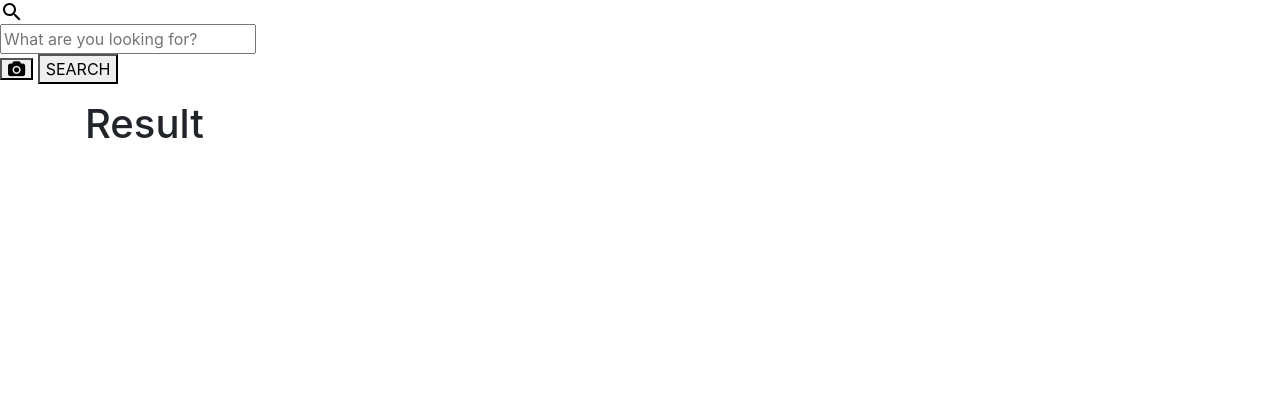
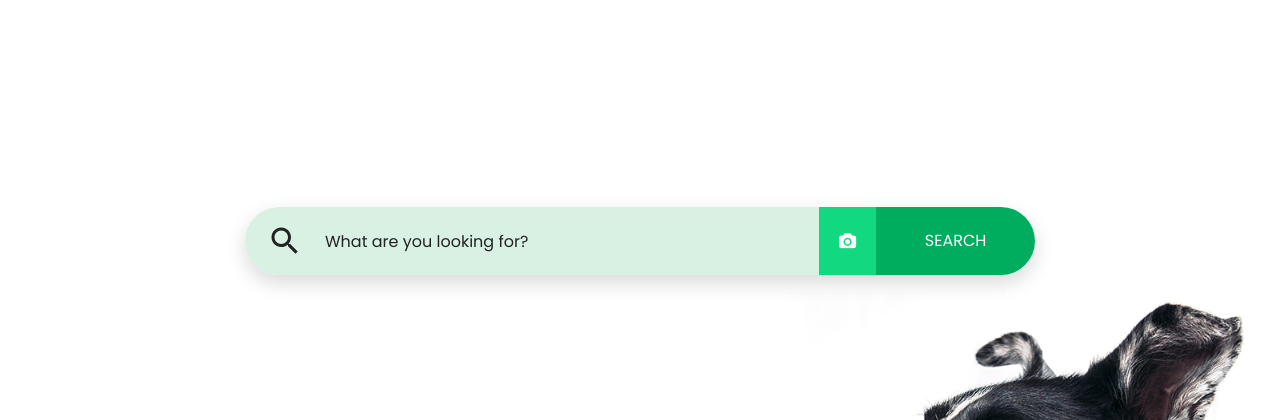
Before and after one commit to daoducminh/it4851_nhom13, a Flask app: page / in a window 1280 px wide. Shown: the top 420 px of the page. Run offline with Flask 2, Linux system fonts and the light colour scheme; some libraries are stand-ins or nearby versions.

Commit message:
Update and rename styles.css to style.css

```diff
--- a/flaskr/static/css/styles.css
+++ b/flaskr/static/css/style.css
@@ -1005,3 +1005,6 @@ html {
   .modal-footer button {
     padding: 10px 0;
   }
+  .section-result {
+    display: none;
+  }
```
